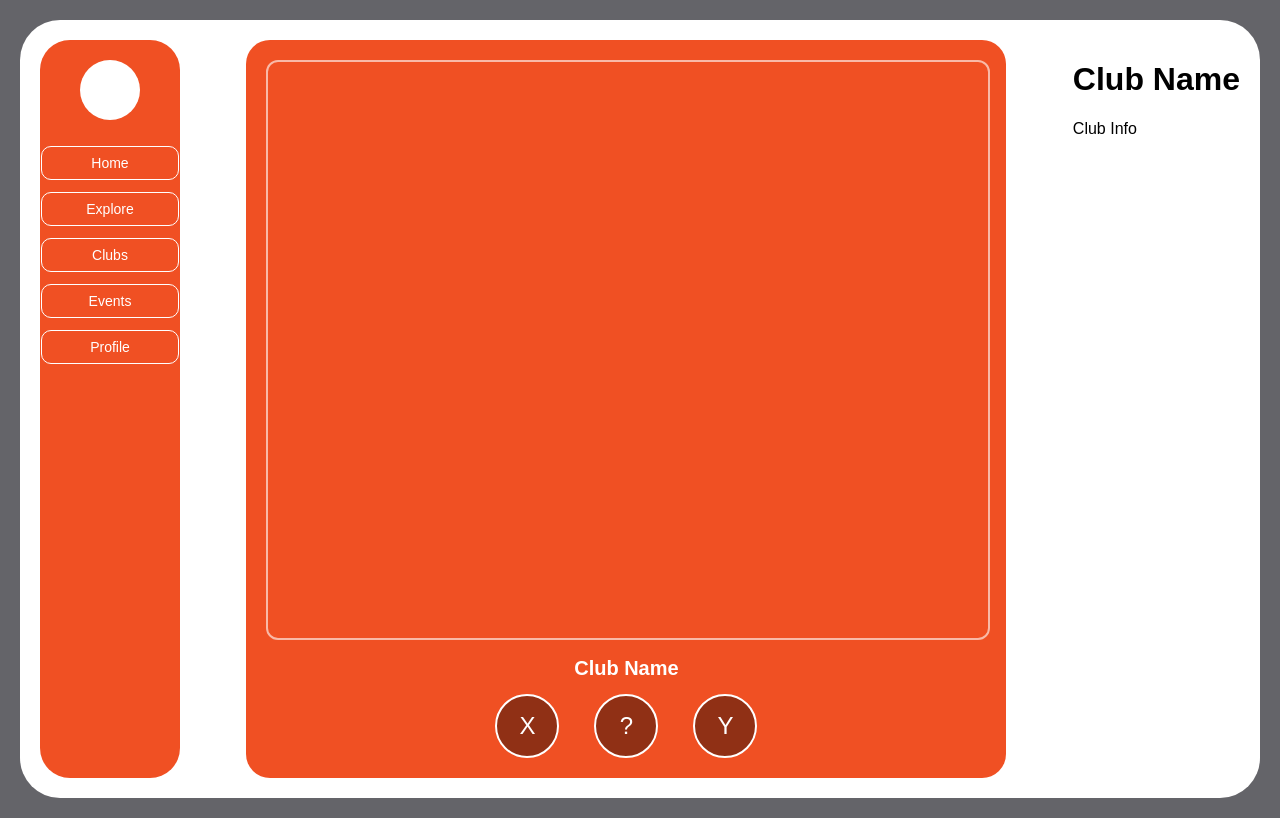
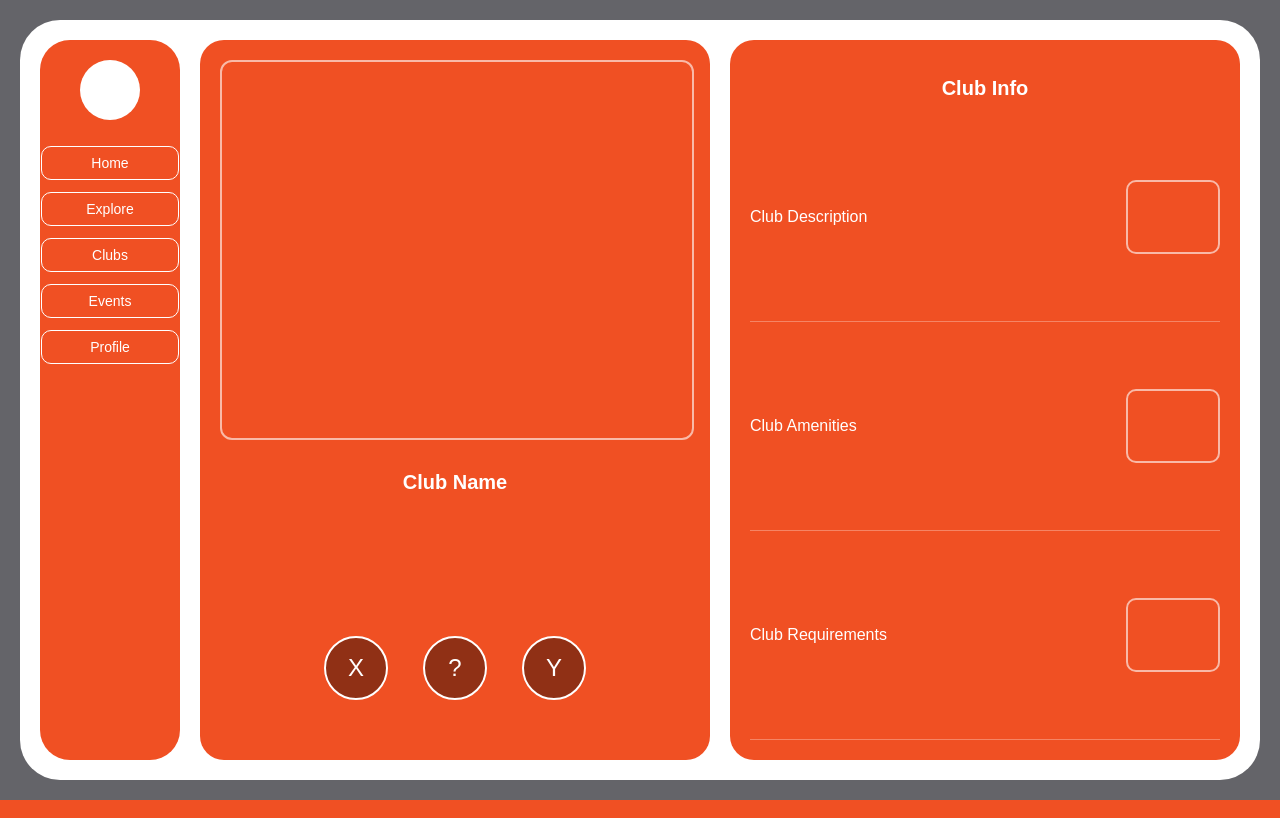
Before and after one commit to diego-zunort/SWE-_FinalProject_UTRGV_SP26, a Django app: page /club_match/ in a window 1280 px wide. Run offline with Django 5.2, Linux system fonts and the light colour scheme.

Commit message:
Finished club match page setup, no functionality yet

```diff
--- a/final_project/finalApp/static/css/club_match.css
+++ b/final_project/finalApp/static/css/club_match.css
@@ -42,7 +42,7 @@
   .L-main {
     flex: 1;
     display: flex;
-    align-items: center;
+    align-items: stretch;
     justify-content: center;
   }
 
@@ -53,6 +53,9 @@
     max-width: 720px;
     padding: 20px;
     color: white;
+
+    display: flex;
+    flex-direction: column;
 
   }
   .club-cover {
@@ -73,6 +76,8 @@
     display: flex;
     justify-content: center;
     gap: 35px;
+    margin-top: auto;
+    margin-bottom: 40px;
 }
 
   .action-btn {
@@ -85,3 +90,32 @@
     font-size: 24px;
     cursor: pointer;
   }
+
+    .R-main {
+    flex: 1;
+    display: flex;
+    align-items: stretch;
+    justify-content: center;
+  }
+
+  .R-main .club-card {
+    display: flex;
+    flex-direction: column;
+    justify-content: space-evenly;
+}
+  .info-row {
+    flex:1;
+    display: flex;
+    align-items: center;
+    justify-content: space-between;
+    padding: 12px 0;
+    border-bottom: 1px solid rgba(255,255,255,0.3);
+}
+
+.info-img {
+    width: 90px;
+    height: 70px;
+    border: 2px solid rgba(255,255,255,0.6);
+    border-radius: 10px;
+    flex-shrink: 0;
+}
--- a/final_project/finalApp/templates/club_match.html
+++ b/final_project/finalApp/templates/club_match.html
@@ -38,8 +38,22 @@
         <!-- Club Description Card -->
         <!-- Gives Club Description, Amenities, Requirements -->
         <div class="R-main">
-            <h1>Club Name</h1>
-        <div class="club-info">Club Info</div>
+            <div class="club-card">
+                <h2>Club Info</h2>
+                <div class="info-row">
+                    <span>Club Description</span>
+                    <div class="info-img"></div>
+                </div>
+                <div class="info-row">
+                    <span>Club Amenities</span>
+                    <div class="info-img"></div>
+                </div>
+                <div class="info-row">
+                    <span>Club Requirements</span>
+                    <div class="info-img"></div>
+                </div>
+
+            </div>
         </div>
 
 
```
